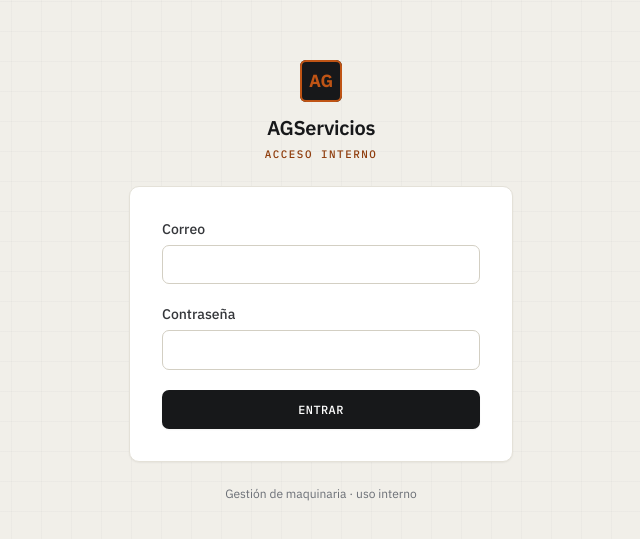
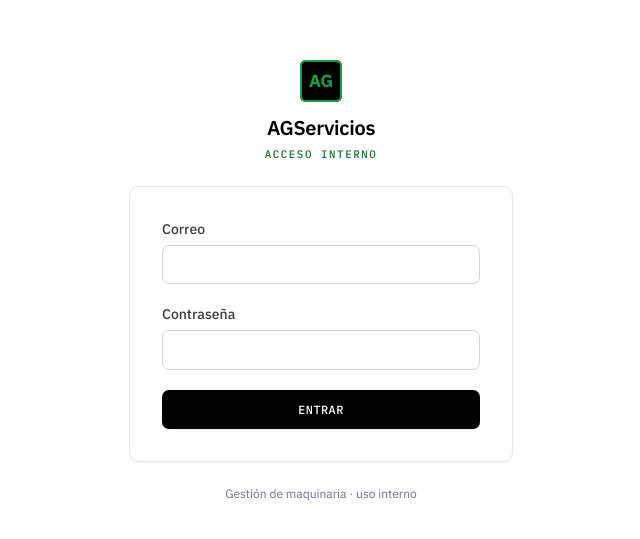
Before and after one commit to LotusZadok/servicios-age, a Next.js app: page /login in a window 1280 px wide. Shown: the part 119-658 px from the top of the page, without its empty margins (319-959 px from the left). Built offline with nearby package versions, Linux system fonts and the light colour scheme.

Commit message:
feat(ui): adopt the Servicios AGE color palette

```diff
--- a/src/app/globals.css
+++ b/src/app/globals.css
@@ -1,45 +1,47 @@
 @import "tailwindcss";
 
 /* ============================================================
-   AGServicios — "Engineered" design system
-   Industrial-technical, refined light theme.
+   Servicios AGE — sistema de diseño
+   Blanco y negro con acento verde de marca.
    ============================================================ */
 
 :root {
-  /* Neutrals — warm paper over steel */
-  --bg: #f1efe9;
+  /* Neutros — blanco y negro puros */
+  --bg: #ffffff;
   --surface: #ffffff;
-  --surface-2: #f8f6f1;
-  --ink: #17181a;
-  --ink-soft: #34363a;
-  --muted: #6b6f76;
-  --line: #e4e1d8;
-  --line-strong: #d3cfc3;
+  --surface-2: #f6f7f6;
+  --ink: #000000;
+  --ink-soft: #383d39;
+  --muted: #6b7280;
+  --line: #e5e7e5;
+  --line-strong: #d1d5d1;
 
-  /* Safety-amber accent */
-  --accent: #bf5415;
-  --accent-ink: #8f3d0d;
-  --accent-weak: #f6eadf;
+  /* Acento de marca — verde Servicios AGE */
+  --accent: #16a045;
+  --accent-ink: #0d7a33;
+  --accent-weak: #e7f6ec;
   --danger: #a92318;
   --danger-weak: #f7e6e3;
 
-  /* Maintenance status colors (semantic, distinct from the accent) */
+  /* Colores de estado de mantenimiento */
+  --st-req: #9a4d0f;
+  --st-req-weak: #fbeee2;
   --st-prog: #2b5d9c;
   --st-prog-weak: #e7eef7;
   --st-proc: #8a6300;
   --st-proc-weak: #f5eed9;
-  --st-done: #1f6f43;
-  --st-done-weak: #e6f1ea;
-  --st-cancel: #6b6f76;
-  --st-cancel-weak: #ededea;
+  --st-done: var(--accent-ink);
+  --st-done-weak: var(--accent-weak);
+  --st-cancel: var(--muted);
+  --st-cancel-weak: #f0f1f0;
 
-  --ring: 0 0 0 3px rgba(191, 84, 21, 0.28);
+  --ring: 0 0 0 3px rgba(22, 160, 69, 0.28);
   --radius: 10px;
   --radius-sm: 7px;
-  --shadow-sm: 0 1px 2px rgba(23, 24, 26, 0.05);
-  --shadow: 0 6px 20px -8px rgba(23, 24, 26, 0.18);
+  --shadow-sm: 0 1px 2px rgba(0, 0, 0, 0.06);
+  --shadow: 0 6px 20px -8px rgba(0, 0, 0, 0.22);
 
-  /* Tailwind token bridge */
+  /* Puente de tokens de Tailwind */
   --background: var(--bg);
   --foreground: var(--ink);
 }
@@ -58,11 +60,6 @@
 
 body {
   background-color: var(--bg);
-  /* faint engineering grid */
-  background-image:
-    linear-gradient(rgba(23, 24, 26, 0.022) 1px, transparent 1px),
-    linear-gradient(90deg, rgba(23, 24, 26, 0.022) 1px, transparent 1px);
-  background-size: 30px 30px;
   color: var(--ink);
   font-family: var(--font-plex-sans), ui-sans-serif, system-ui, sans-serif;
   -webkit-font-smoothing: antialiased;
@@ -333,7 +330,7 @@ tbody tr:hover {
   border-radius: 50%;
   background: currentColor;
 }
-.status-solicitado { color: var(--accent-ink); background: var(--accent-weak); }
+.status-solicitado { color: var(--st-req); background: var(--st-req-weak); }
 .status-programado { color: var(--st-prog); background: var(--st-prog-weak); }
 .status-en_proceso { color: var(--st-proc); background: var(--st-proc-weak); }
 .status-completado { color: var(--st-done); background: var(--st-done-weak); }
```
